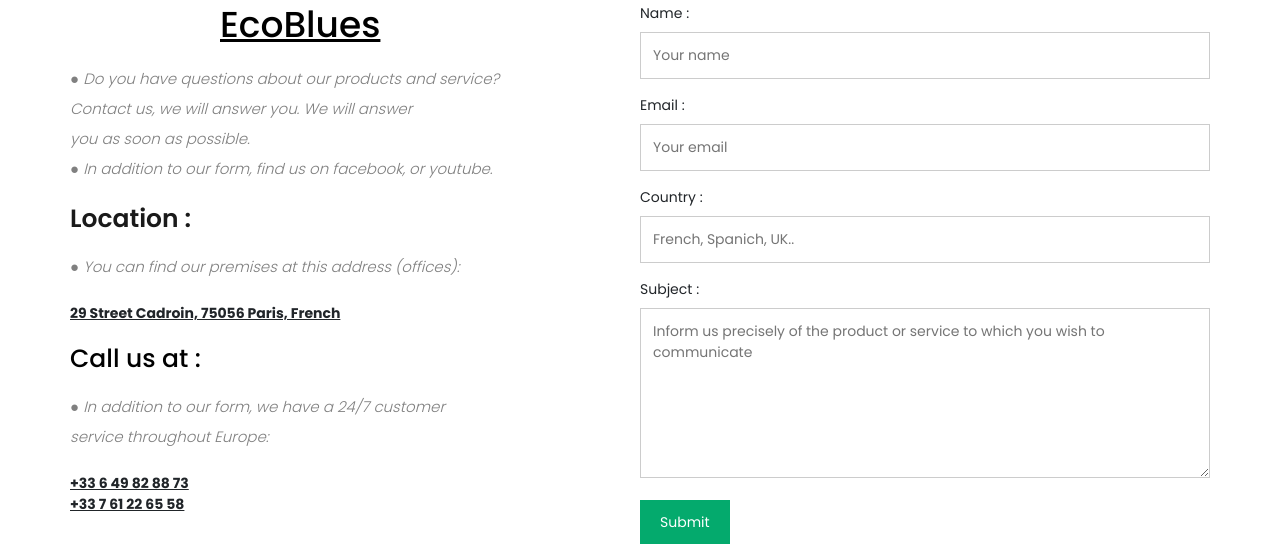
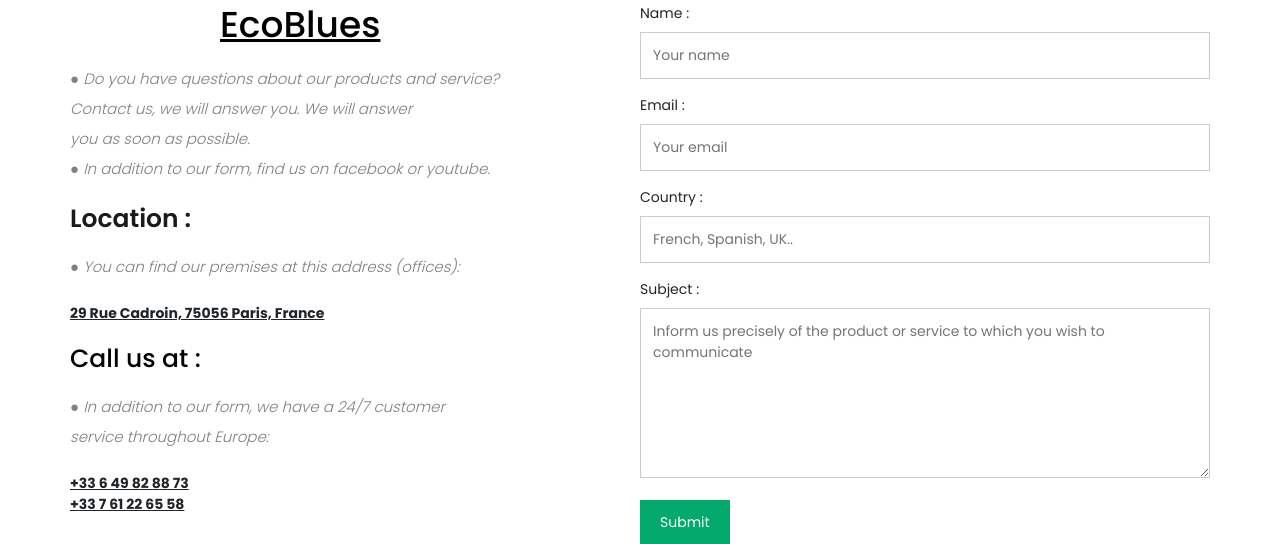
Before and after one commit to WapFalo/ecommerceSite, a Symfony app: template templates/contact.html.twig in a window 1280 px wide. Shown: the part 163-707 px from the top of the page. Run offline with Twig, Linux system fonts and the light colour scheme; the template is opened without the code that fills it, so the values that code supplies are empty; some libraries are stand-ins or nearby versions; some web fonts are replaced.

Commit message:
minor spelling corrections

```diff
--- a/templates/contact.html.twig
+++ b/templates/contact.html.twig
@@ -7,11 +7,11 @@
     <div class="column_contactpage">
         <h1>EcoBlues</h1>
             <p>● Do you have questions about our products and service?<br> Contact us, we will answer you. We will answer<br> you as soon as possible.</p>
-            <p>● In addition to our form, find us on facebook, or youtube.</p>
+            <p>● In addition to our form, find us on facebook or youtube.</p>
         <div class="contactpage_more">
             <h2>Location :</h2>
                 <p>● You can find our premises at this address (offices):</p><br>
-                <strong>29 Street Cadroin, 75056 Paris, French</strong>
+                <strong>29 Rue Cadroin, 75056 Paris, France</strong>
             <h3>Call us at :</h3>
                 <p>● In addition to our form, we have a 24/7 customer<br> service throughout Europe:</p><br>
                 <strong>+33 6 49 82 88 73<br>+33 7 61 22 65 58</strong>
@@ -24,7 +24,7 @@
         <label for="email">Email :</label>
             <input type="text" id="email" name="email" placeholder="Your email">
         <label for="country">Country :</label>
-            <input type="text" id="country" name="country" placeholder="French, Spanich, UK..">
+            <input type="text" id="country" name="country" placeholder="French, Spanish, UK..">
         <label for="subject">Subject :</label>
         <textarea id="subject" name="subject" placeholder="Inform us precisely of the product or service to which you wish to communicate" style="height:170px"></textarea>
         <input type="submit" value="Submit">
```
